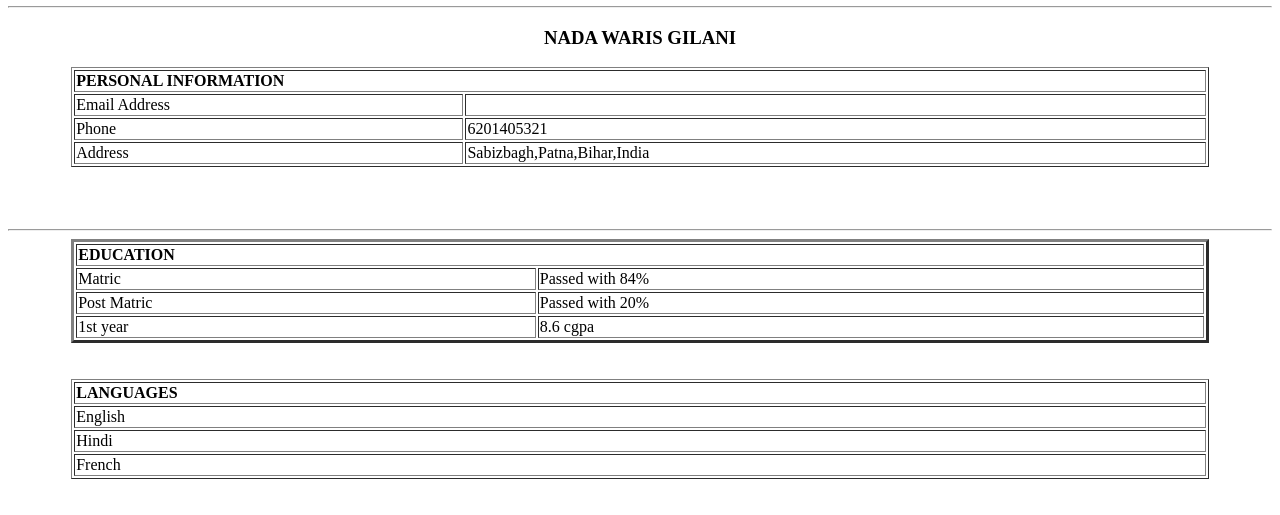
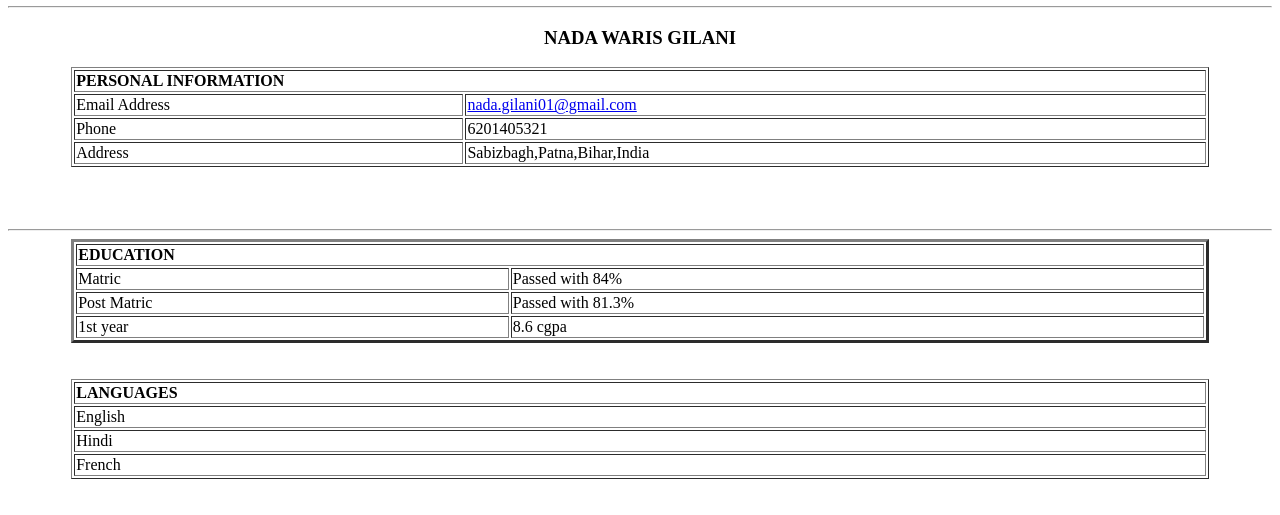
Before and after one commit to nadawaris/resume, a plain HTML site: page index.html in a window 1280 px wide. Shown: the part 57-572 px from the top of the page. Drawn offline with Linux system fonts and the light colour scheme.

Commit message:
Update index.html

```diff
--- a/index.html
+++ b/index.html
@@ -28,7 +28,7 @@
             </tr>
             <tr>
                 <td>Email Address</td>
-                <td><a href="nada.gilani01@gmail.com"></a></td>
+                <td><a href="nada.gilani01@gmail.com">nada.gilani01@gmail.com</a></td>
 
             </tr>
             <tr>
@@ -49,7 +49,7 @@
         <tr><td>Matric</td>
             <td>Passed with 84%</td></tr>
             <tr><td>Post Matric</td>
-            <td>Passed with 20%</td></tr>
+            <td>Passed with 81.3%</td></tr>
         <tr><td>1st year</td><td>8.6 cgpa</td></table><br><br>
 
 
```
